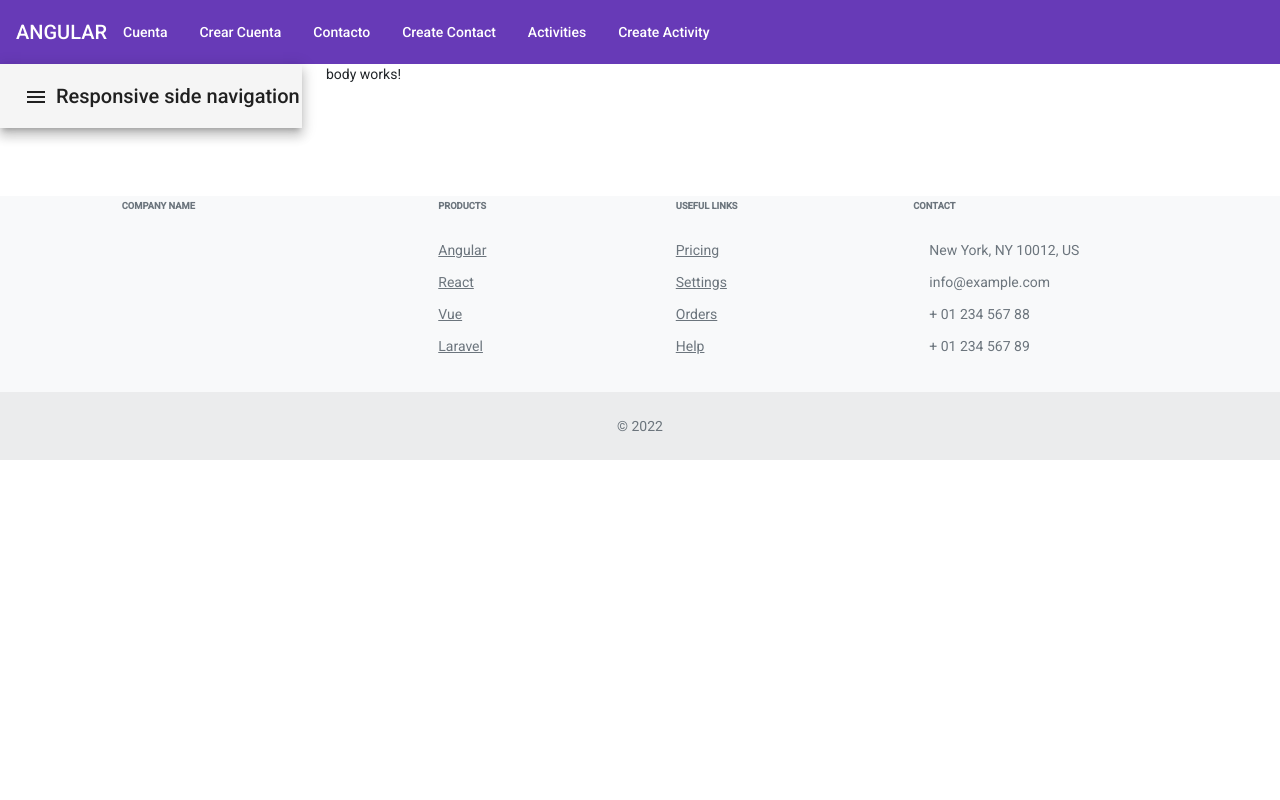
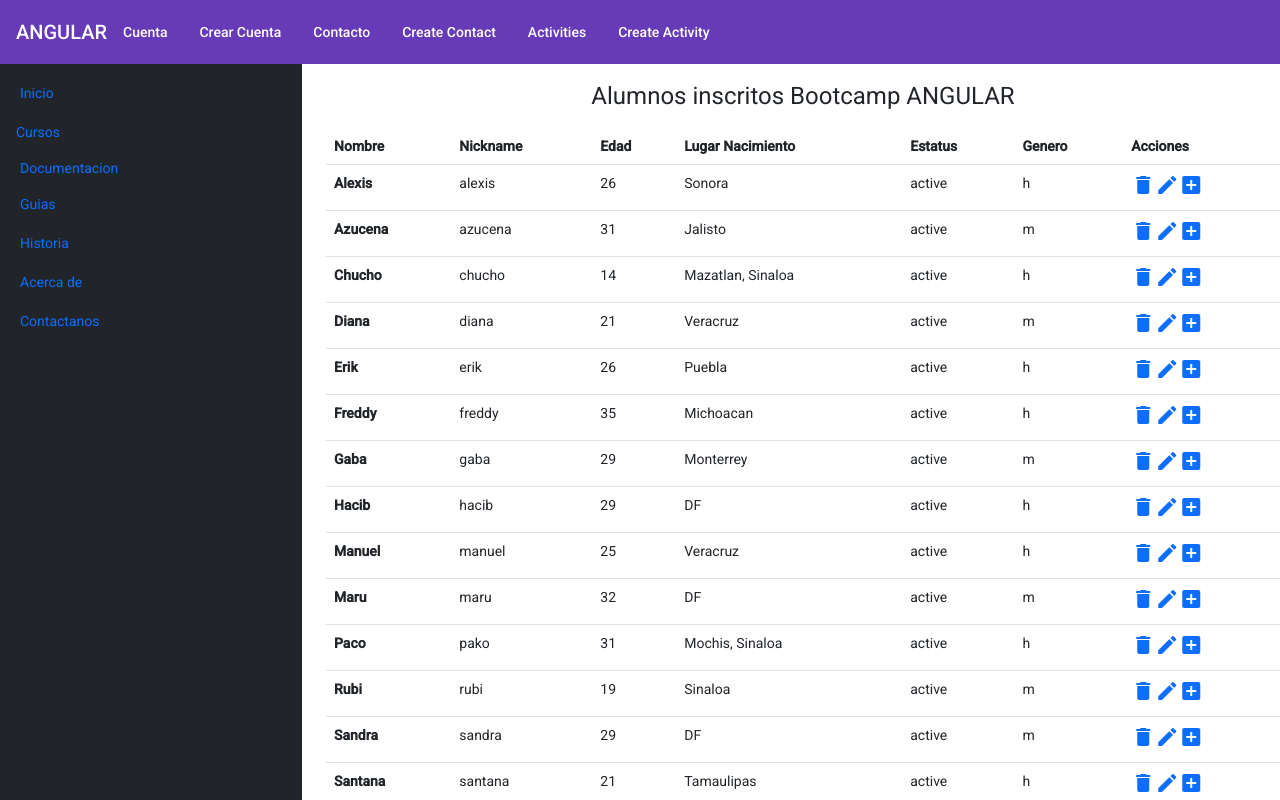
Before and after one commit to camazaru/primera-entrega-angular, an Angular app: page / in a window 1280 px wide. Shown: the top 800 px of the page. Built offline with nearby package versions, Linux system fonts and the light colour scheme.

Commit message:
Subiendo1

```diff
--- a/src/app/app.component.css
+++ b/src/app/app.component.css
@@ -33,3 +33,15 @@ mat-divider {
     margin-bottom: 16px;
     background-color: rgba(255, 255, 255, 0.5);
 }
+#espaciado{
+    height: 60px;
+}
+
+#altura{
+
+    height: 1602px;
+}
+.lateral {
+    height: 120%;
+    min-height: 100vh;
+}
--- a/src/app/app.component.html
+++ b/src/app/app.component.html
@@ -1,8 +1,8 @@
 <div class="row">
 <app-head></app-head>
 </div>
-<div class="row">
-  <div class="col-md-3">
+<div class="row lateral">
+  <div class="col-md-3" >
       <app-lateral></app-lateral>
   </div>
   <div class="col-md-9">
--- a/src/app/app.component.ts
+++ b/src/app/app.component.ts
@@ -1,4 +1,5 @@
 import { Component } from '@angular/core';
+import alumnosjson from './body/assets/json/alumnos.json'
 
 
 
@@ -18,7 +19,7 @@ interface ALUMNOS {
 })
 export class AppComponent {
   title = 'primera-entrega-final';
-
+alumnos: any = alumnosjson
 
  constructor(){
 
--- /dev/null
+++ b/src/app/body/assets/json/alumnos.json
@@ -0,0 +1,175 @@
+
+    [
+    	{
+    	"name":"Alexis",
+    	"id":"alexis",
+    	"age":26,
+    	"birthplace":"Sonora",
+    	"status":"active",
+    	"gendre":"h"
+
+    	},
+    	{
+    	"name":"Azucena",
+    	"id":"azucena",
+    	"age":"31",
+    	"birthplace":"Jalisto",
+    	"status":"active",
+    	"gendre":"m"
+
+    	},
+    	{
+    	"name":"Chucho",
+    	"id":"chucho",
+    	"age":"14",
+    	"birthplace":"Mazatlan, Sinaloa",
+    	"status":"active",
+    	"gendre":"h"
+
+    	},
+    	{
+    	"name":"Diana",
+    	"id":"diana",
+    	"age":"21",
+    	"birthplace":"Veracruz",
+    	"status":"active",
+    	"gendre":"m"
+
+    	},
+    	{
+    	"name":"Erik",
+    	"id":"erik",
+    	"age":"26",
+    	"birthplace":"Puebla",
+    	"status":"active",
+    	"gendre":"h"
+
+    	},
+    	{
+    	"name":"Freddy",
+    	"id":"freddy",
+    	"age":"35",
+    	"birthplace":"Michoacan",
+    	"status":"active",
+    	"gendre":"h"
+
+    	},
+    	{
+    	"name":"Gaba",
+    	"id":"gaba",
+    	"age":"29",
+    	"birthplace":"Monterrey",
+    	"status":"active",
+    	"gendre":"m"
+
+    	},
+    	{
+    	"name":"Hacib",
+    	"id":"hacib",
+    	"age":"29",
+    	"birthplace":"DF",
+    	"status":"active",
+    	"gendre":"h"
+
+    	},
+
+    	{
+    	"name":"Manuel",
+    	"id":"manuel",
+    	"age":"25",
+    	"birthplace":"Veracruz",
+    	"status":"active",
+    	"gendre":"h"
+
+    	},
+    	{
+    	"name":"Maru",
+    	"id":"maru",
+    	"age":"32",
+    	"birthplace":"DF",
+    	"status":"active",
+    	"gendre":"m"
+
+    	},
+    	{
+    	"name":"Paco",
+    	"id":"pako",
+    	"age":"31",
+    	"birthplace":"Mochis, Sinaloa",
+    	"status":"active",
+    	"gendre":"h"
+
+    	},
+    	{
+    	"name":"Rubi",
+    	"id":"rubi",
+    	"age":"19",
+    	"birthplace":"Sinaloa",
+    	"status":"active",
+    	"gendre":"m"
+
+    	},
+    	{
+    	"name":"Sandra",
+    	"id":"sandra",
+    	"age":"29",
+    	"birthplace":"DF",
+    	"status":"active",
+    	"gendre":"m"
+
+    	},
+    	{
+    	"name":"Santana",
+    	"id":"santana",
+    	"age":"21",
+    	"birthplace":"Tamaulipas",
+    	"status":"active",
+    	"gendre":"h"
+
+    	},
+    	{
+    	"name":"Sel",
+    	"id":"sel",
+    	"age":"23",
+    	"birthplace":"Baja Califirnia",
+    	"status":"active",
+    	"gendre":"m"
+
+    	},
+    	{
+    	"name":"Yara",
+    	"id":"yara",
+    	"age":"27",
+    	"birthplace":"Cuba",
+    	"status":"active",
+    	"gendre":"m"
+
+    	},
+    	{
+    	"name":"Kevin",
+    	"id":"kevin",
+    	"age":"20",
+    	"birthplace":"Guatemala",
+    	"status":"active",
+    	"gendre":"h"
+
+    	},
+    	{
+    	"name":"Gabriela",
+    	"id":"gabriela",
+    	"age":"41",
+    	"birthplace":"Argentina",
+    	"status":"active",
+    	"gendre":"m"
+
+    	},
+    	{
+    	"name":"Mario",
+    	"id":"mario",
+    	"age":"18",
+    	"birthplace":"El Salvador",
+    	"status":"active",
+    	"gendre":"h"
+
+    	}
+    ]
--- a/src/app/body/body.component.html
+++ b/src/app/body/body.component.html
@@ -1 +1,32 @@
-<p>body works!</p>
+<div class="row mt-3 text-center">
+<h1 class=" ">Alumnos inscritos Bootcamp ANGULAR</h1>
+</div>
+
+<div>
+
+  <table class="table">
+    <thead>
+      <tr>
+        <th scope="col">Nombre</th>
+        <th scope="col">Nickname</th>
+        <th scope="col">Edad</th>
+        <th scope="col">Lugar Nacimiento</th>
+        <th scope="col">Estatus</th>
+        <th scope="col">Genero</th>
+        <th scope="col">Acciones</th>
+      </tr>
+    </thead>
+    <tbody>
+      <tr *ngFor="let alumnojson of id" >
+        <th scope="row">{{alumnojson.name}}</th>
+        <td>{{alumnojson.id}}</td>
+        <td>{{alumnojson.age}}</td>
+        <td>{{alumnojson.birthplace}}</td>
+        <td>{{alumnojson.status}}</td>
+        <td>{{alumnojson.gendre}}</td>
+        <td><a href="/" ><mat-icon>delete</mat-icon></a>  <a href=""><mat-icon>create</mat-icon></a> <a href=""><mat-icon>add_box</mat-icon></a></td>
+      </tr>
+
+</table>
+
+</div>
--- a/src/app/body/body.component.ts
+++ b/src/app/body/body.component.ts
@@ -1,4 +1,10 @@
-import { Component, OnInit } from '@angular/core';
+import { Component, OnInit,ViewChild, ElementRef, ChangeDetectorRef } from '@angular/core';
+import { FormBuilder, FormControl, FormGroup } from '@angular/forms';
+import { Injectable } from '@angular/core';
+import { Observable } from 'rxjs';
+
+import alumnos from './assets/json/alumnos.json'
+
 
 
 @Component({
@@ -8,9 +14,14 @@ import { Component, OnInit } from '@angular/core';
 })
 export class BodyComponent implements OnInit {
 
+  id: any = alumnos
+
   constructor() { }
 
   ngOnInit(): void {
   }
 
-}
+
+
+
+  }
--- /dev/null
+++ b/src/app/body/json.d.ts
@@ -0,0 +1,4 @@
+declare module "*" {
+    const value: any;
+    export default value;
+ }
--- /dev/null
+++ b/src/app/json.d.ts
@@ -0,0 +1,4 @@
+declare module "*.json" {
+    const value: any;
+    export default value;
+ }
--- a/src/app/lateral/lateral.component.html
+++ b/src/app/lateral/lateral.component.html
@@ -1,15 +1,48 @@
-<mat-toolbar class="mat-elevation-z8">
-    <button mat-icon-button *ngIf="sidenav.mode === 'over'" (click)="sidenav.toggle()">
-        <mat-icon *ngIf="!sidenav.opened">
-            menu
-        </mat-icon>
-        <mat-icon *ngIf="sidenav.opened">
-            close
-        </mat-icon>
-    </button>
-    Responsive side navigation
-</mat-toolbar>
+<div>
+    <div class=" bg-dark d-flex flex-column align-items-center align-items-sm-start px-3 pt-2 text-white min-vh-100">
+                <ul class="nav nav-pills flex-column mb-sm-auto mb-0 align-items-center align-items-sm-start" id="menu">
+            <li class="nav-item">
+                <a href="#" class="nav-link align-middle px-0">
+                    <i class="fs-4 bi-house"></i> <span class="ms-1 d-none d-sm-inline">Inicio</span>
+                </a>
+            </li>
+            <li>
+                <a href="#submenu1" data-bs-toggle="collapse" class="nav-link px-0 align-middle">
+                    <i class="fs-4 bi-speedometer2"></i> Cursos </a>
+                <ul class="collapse show nav flex-column ms-1" id="submenu1" data-bs-parent="#menu">
+                    <li class="w-100">
+                        <a href="#" class="nav-link px-0"> Documentacion</a>
+                    </li>
+                    <li>
+                        <a href="#" class="nav-link px-0"> Guias</a>
+                    </li>
+                </ul>
+            </li>
+            <li>
+                <a href="#" class="nav-link px-0 align-middle">
+                    <i class="fs-4 bi-table"></i> <span class="ms-1 d-none d-sm-inline">Historia</span></a>
+            </li>
+            <li>
+                <a href="#submenu2" data-bs-toggle="collapse" class="nav-link px-0 align-middle ">
+                    <i class="fs-4 bi-bootstrap"></i> <span class="ms-1 d-none d-sm-inline">Acerca de</span></a>
 
-<mat-sidenav #sidenav="matSidenav" class="mat-elevation-z8">
-...
-</mat-sidenav>
+            </li>
+
+            <li>
+                <a href="#" class="nav-link px-0 align-middle">
+                    <i class="fs-4 bi-people"></i> <span class="ms-1 d-none d-sm-inline">Contactanos</span> </a>
+            </li>
+        </ul>
+        <div class="mt-">
+
+    </div>
+        <hr>
+
+
+    </div>
+
+    <div>
+
+
+    </div>
+</div>
--- a/tsconfig.json
+++ b/tsconfig.json
@@ -6,7 +6,9 @@
     "outDir": "./dist/out-tsc",
     "forceConsistentCasingInFileNames": true,
     "strict": true,
+    "resolveJsonModule": true,
     "noImplicitOverride": true,
+    "allowSyntheticDefaultImports": true,
     "noPropertyAccessFromIndexSignature": true,
     "noImplicitReturns": true,
     "noFallthroughCasesInSwitch": true,
```
Also changed, not shown: src/assets/alumnos.json (renamed from src/assets/json/alumnos.json).
